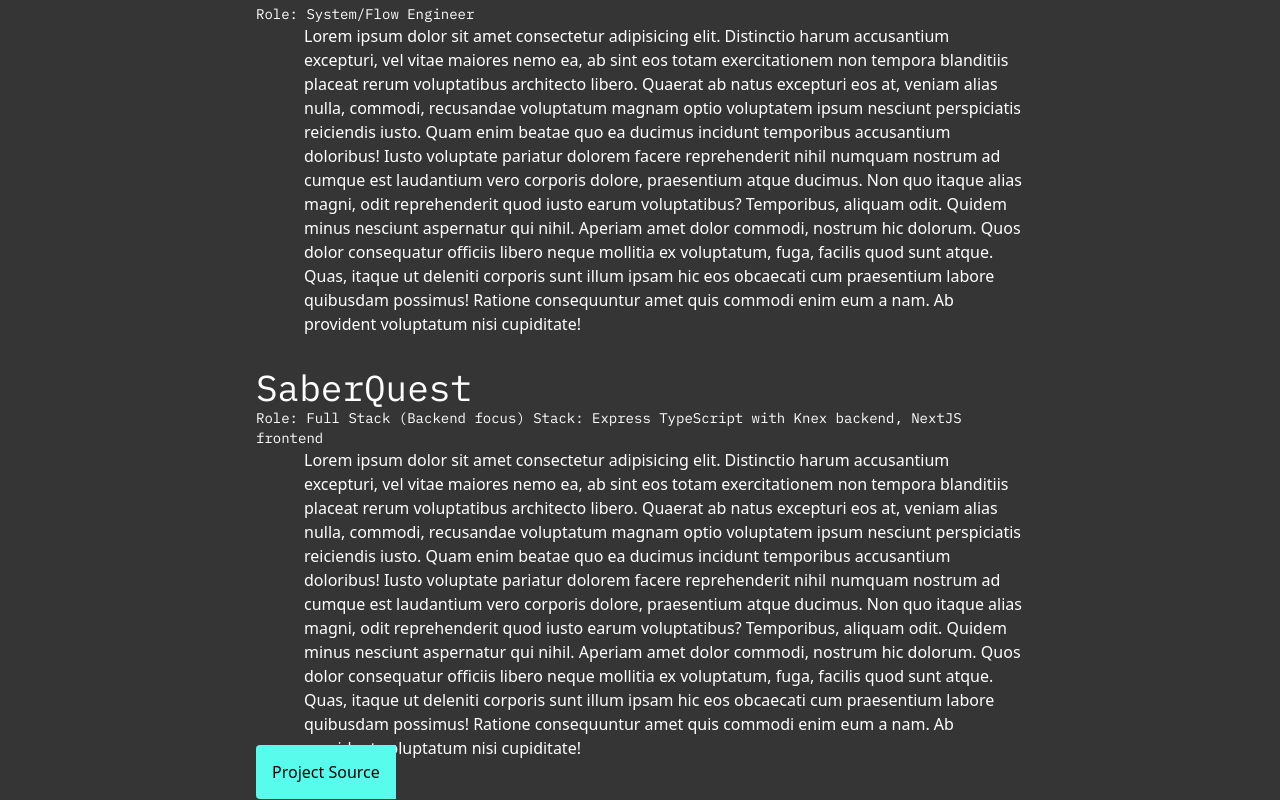
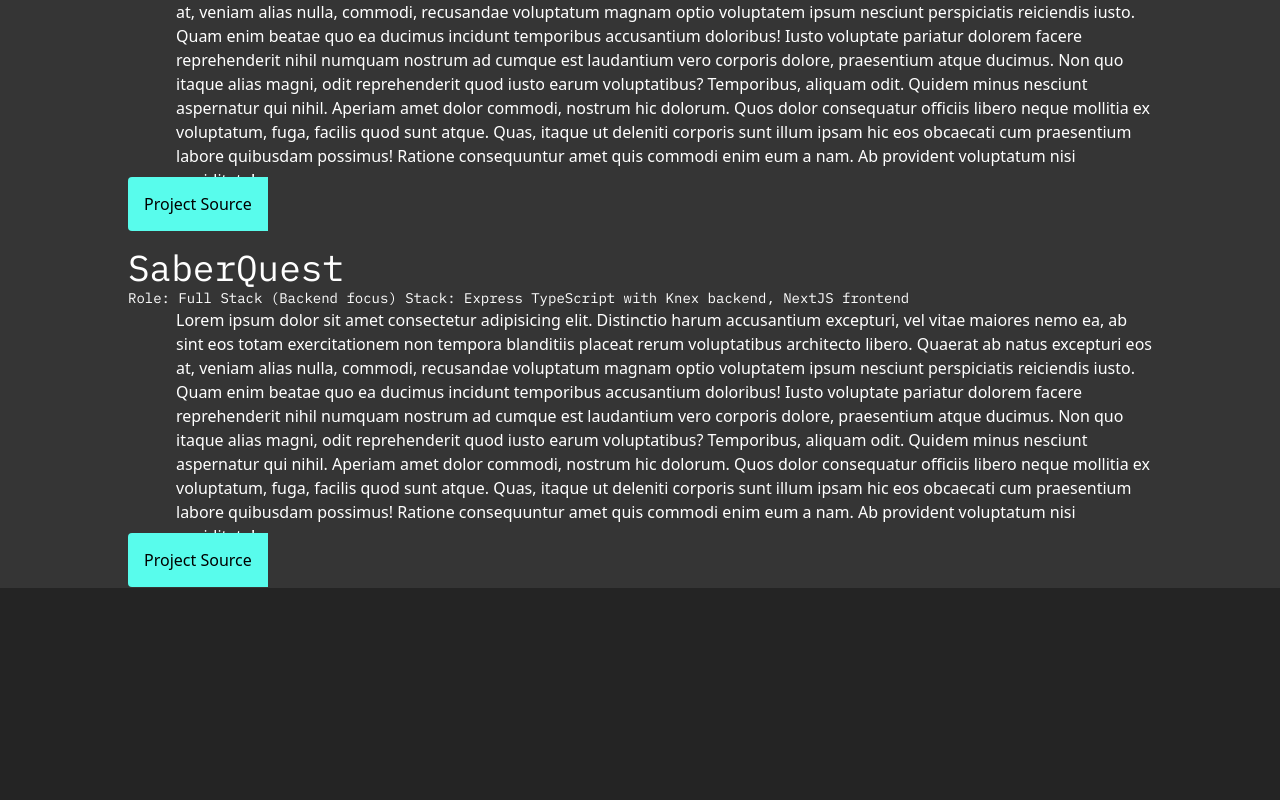
Before and after one commit to raineaeternal/compulsory-1, a React (Vite) app: page /development in a window 1280 px wide. Shown: the part 700-1500 px from the top of the page. After the commit the page ends 1288 px from the top, so only its background shows below. Built offline with nearby package versions, Linux system fonts and the light colour scheme.

Commit message:
fix general styling

```diff
--- a/src/App.tsx
+++ b/src/App.tsx
@@ -1,7 +1,7 @@
 import { lazy } from "react";
 import "./App.scss";
 import { Route, Routes } from "react-router";
-import FFXIV from "./pages/ffxiv.tsx";
+const FFXIV = lazy(async () => import("./pages/ffxiv.tsx"));
 const NavBar = lazy(async () => import("./components/navBar.tsx"));
 const FrontPage = lazy(async () => import("./pages/frontPage.tsx"));
 const Smash = lazy(async () => import("./pages/smash.tsx"));
--- a/src/pages/projects.tsx
+++ b/src/pages/projects.tsx
@@ -5,8 +5,7 @@
 export default function Projects() {
     return (
         <>
-            <div className="flex flex-col justify-items-start ml-64 mr-64">
-
+            <div className="flex flex-col justify-items-center mx-auto min-w-[375px] md:max-w-[768px] lg:max-w-[1024px]">
                 <div>
                     <h1 className="text-5xl ibm-plex-mono-regular">
                         Projects
@@ -28,7 +27,6 @@
                         <p className="text-xl ibm-plex-mono-regular">
                             Role: Backend/Database
                         </p>
-
                         <p className="pl-12">
                             Lorem ipsum dolor sit amet consectetur adipisicing elit. Distinctio harum accusantium excepturi, vel vitae maiores nemo ea, ab sint eos totam exercitationem non tempora blanditiis placeat rerum voluptatibus architecto libero.
                             Quaerat ab natus excepturi eos at, veniam alias nulla, commodi, recusandae voluptatum magnam optio voluptatem ipsum nesciunt perspiciatis reiciendis iusto. Quam enim beatae quo ea ducimus incidunt temporibus accusantium doloribus!
@@ -37,7 +35,7 @@
                             Quas, itaque ut deleniti corporis sunt illum ipsam hic eos obcaecati cum praesentium labore quibusdam possimus! Ratione consequuntur amet quis commodi enim eum a nam. Ab provident voluptatum nisi cupiditate!
                         </p>
 
-                        <Link className="btn-secondary p-4 rounded-l text-black mt-2" to="http://github.com/TournamentTools/">Project Source</Link>
+                        <Link className="btn-secondary p-4 rounded-l text-black mt-2" to="http://github.com/TournamentTools/compsaber-backend">Project Source</Link>
                     </div>
                 </section>
 
@@ -56,6 +54,7 @@
                             Temporibus, aliquam odit. Quidem minus nesciunt aspernatur qui nihil. Aperiam amet dolor commodi, nostrum hic dolorum. Quos dolor consequatur officiis libero neque mollitia ex voluptatum, fuga, facilis quod sunt atque.
                             Quas, itaque ut deleniti corporis sunt illum ipsam hic eos obcaecati cum praesentium labore quibusdam possimus! Ratione consequuntur amet quis commodi enim eum a nam. Ab provident voluptatum nisi cupiditate!
                         </p>
+                        <Link to="https://github.com/tournamenttools" className="btn-secondary p-4 rounded-l text-black mt-2">Project Source</Link>
                     </div>
                 </section>
 
@@ -75,8 +74,7 @@
                             Temporibus, aliquam odit. Quidem minus nesciunt aspernatur qui nihil. Aperiam amet dolor commodi, nostrum hic dolorum. Quos dolor consequatur officiis libero neque mollitia ex voluptatum, fuga, facilis quod sunt atque.
                             Quas, itaque ut deleniti corporis sunt illum ipsam hic eos obcaecati cum praesentium labore quibusdam possimus! Ratione consequuntur amet quis commodi enim eum a nam. Ab provident voluptatum nisi cupiditate!
                         </p>
-
-                        <Link to="https://github.com/saber-quest" className="btn-secondary p-4 rounded-l text-black mt-2">Project Source</Link>
+                        <Link to="https://github.com/saber-quest" className="btn-secondary p-4 rounded-l text-black">Project Source</Link>
                     </div>
                 </section>
             </div>
```
Also changed, not shown: src/pages/ffxiv.tsx (+14 -0 lines), src/index.scss (line endings or trailing spaces).
